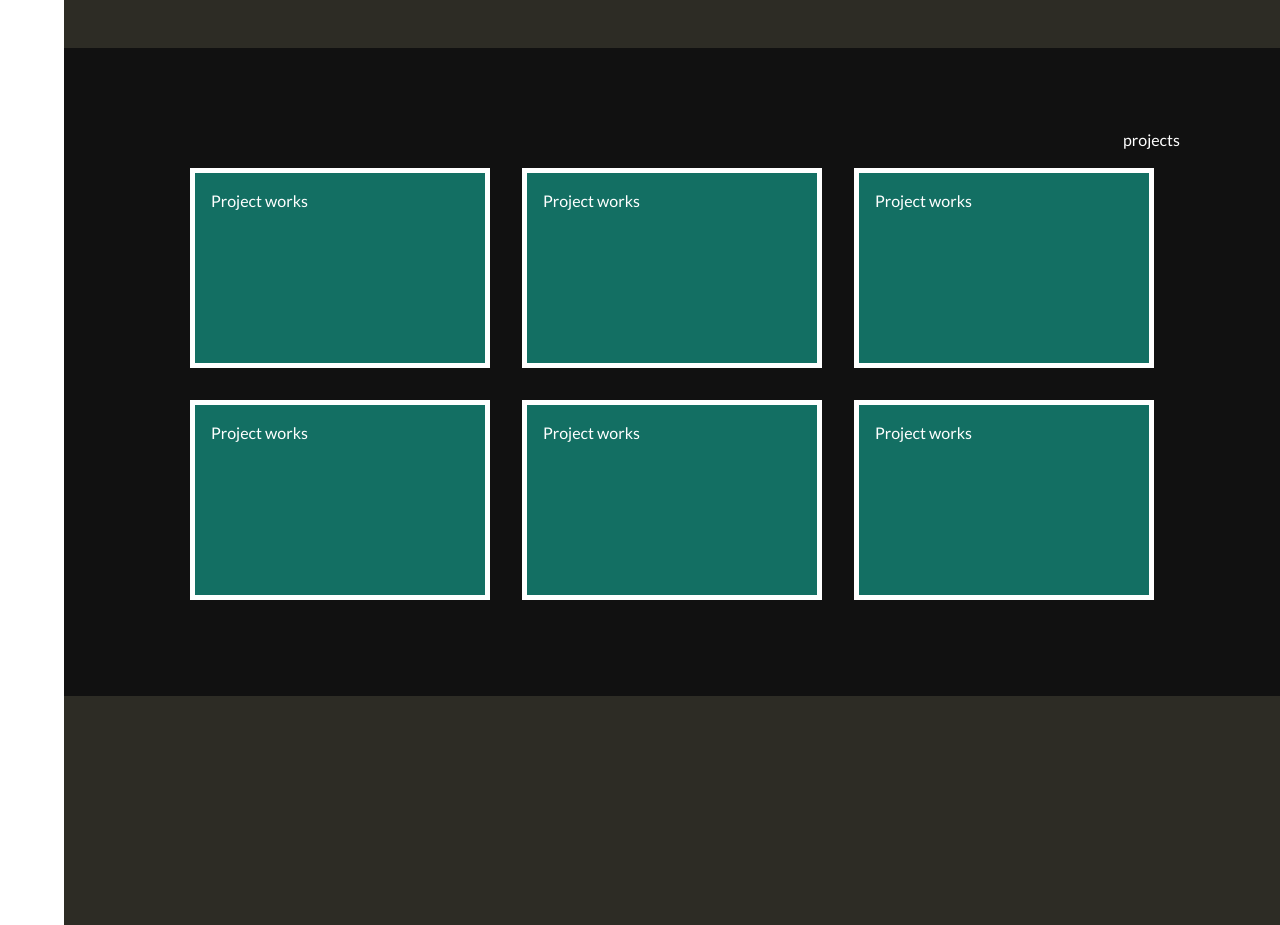
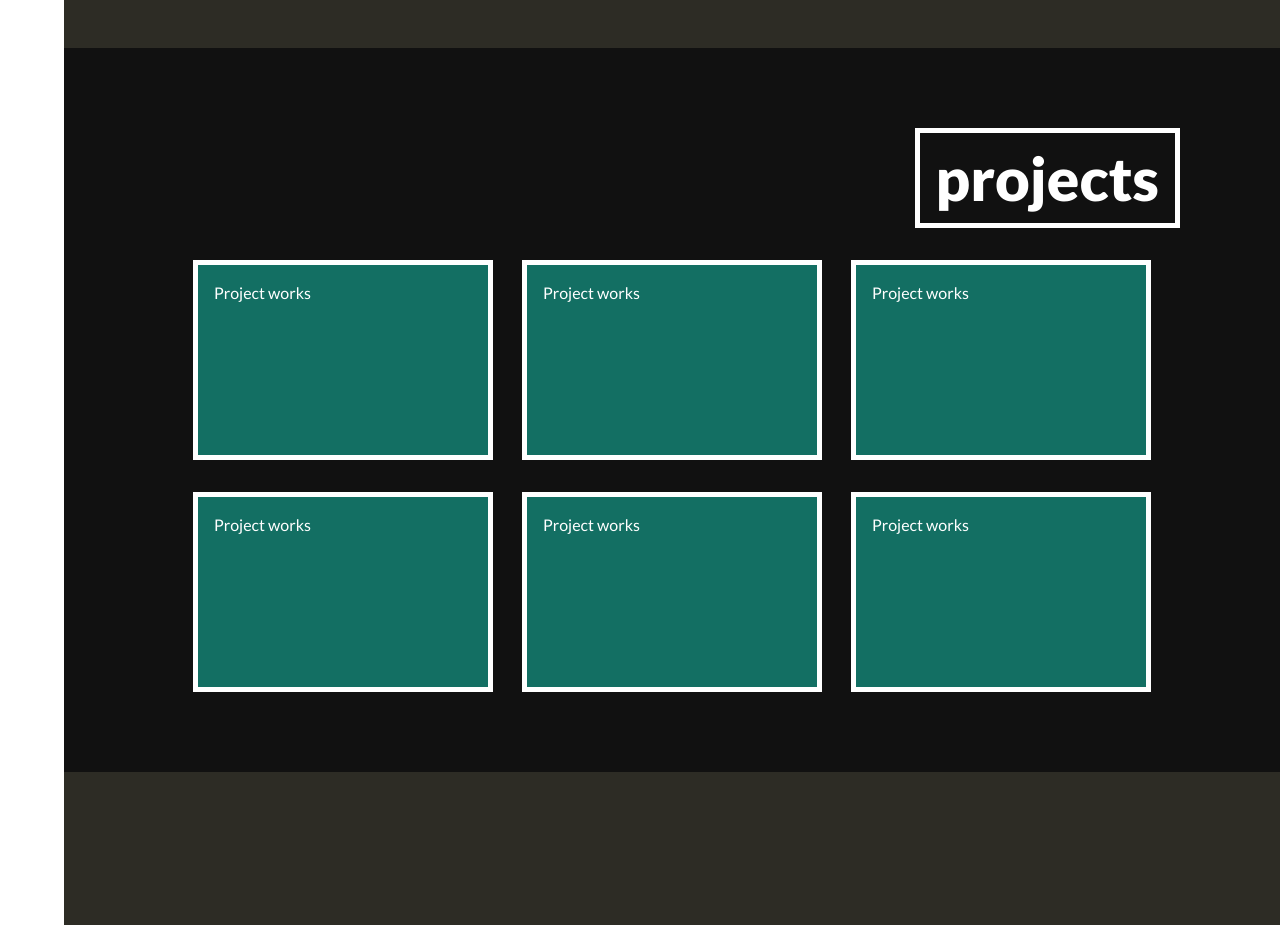
Before and after one commit to MylesWritesCode/portfolio, a Next.js app: page / in a window 1280 px wide. Shown: the part 1340-2265 px from the top of the page. Built offline with nearby package versions, Linux system fonts and the light colour scheme.

Commit message:
feat.project-component

```diff
--- a/src/components/Project.tsx
+++ b/src/components/Project.tsx
@@ -34,8 +34,8 @@ const Project: React.FC<ProjectProps> = ({
     <chakra.div
       width="300px"
       height="200px"
-      margin="1rem"
       padding="1rem"
+      marginTop="2rem"
       border="5px solid #FFFFFF"
       backgroundColor="var(--color-dark-green)"
     >
--- a/src/components/Projects.tsx
+++ b/src/components/Projects.tsx
@@ -40,12 +40,20 @@ const Projects: React.FC<ProjectsProps> = ({ ...props }) => {
         flexDirection="column"
       >
         <chakra.div display="flex" width="100%" justifyContent="flex-end">
-          <chakra.h1>projects</chakra.h1>
+          <chakra.h1
+            width="fit-content"
+            border="5px solid #FFFFFF"
+            fontSize={{ base: "60px", sm: "48px", md: "60px" }}
+            fontWeight="900"
+            padding={{ base: "0rem 1rem", sm: "0rem 1rem" }}
+          >
+            projects
+          </chakra.h1>
         </chakra.div>
         <chakra.div
           display="flex"
           flexWrap="wrap"
-          justifyContent="center"
+          justifyContent="space-evenly"
           alignItems="center"
         >
           <Project title="" img="" description="" link="" />
```
